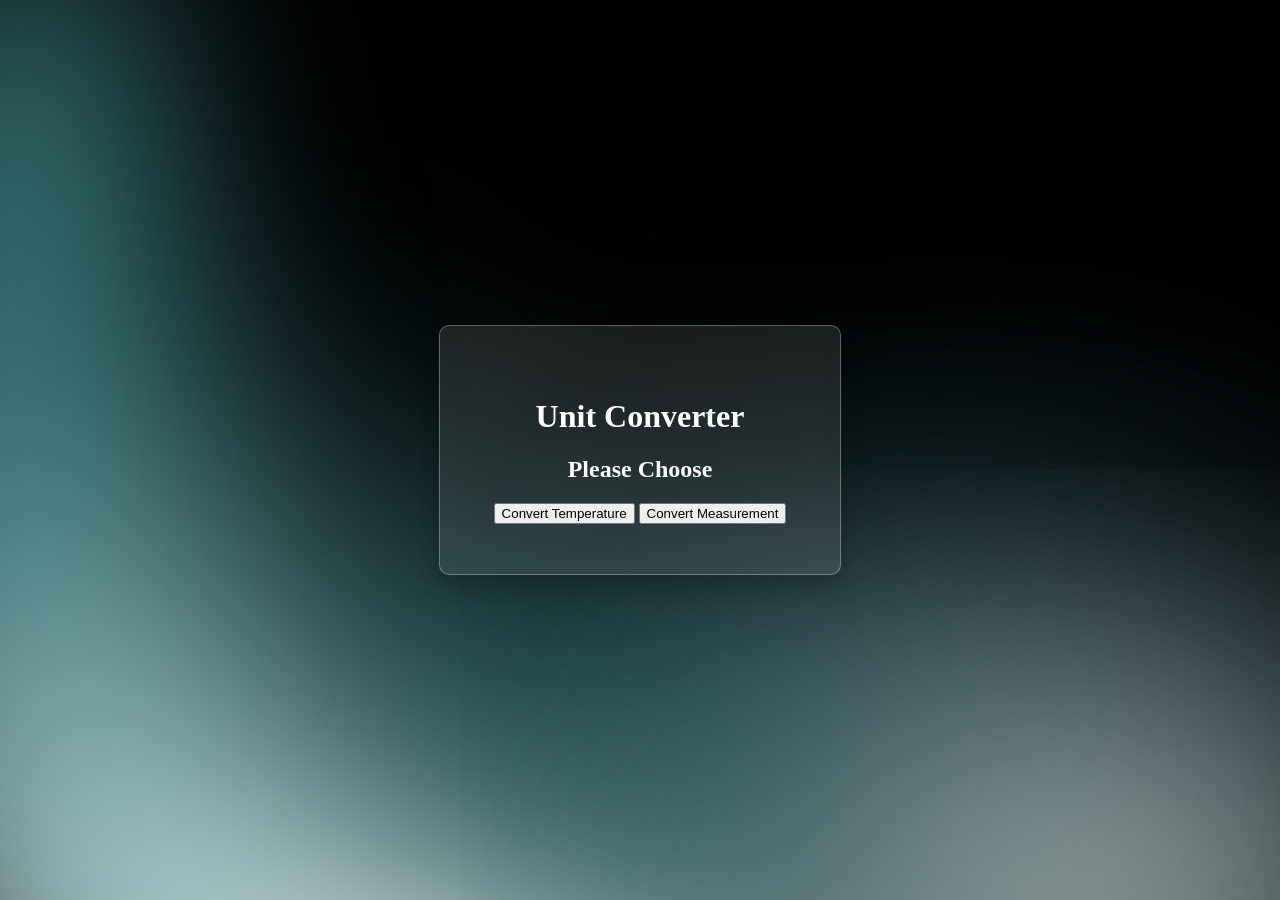
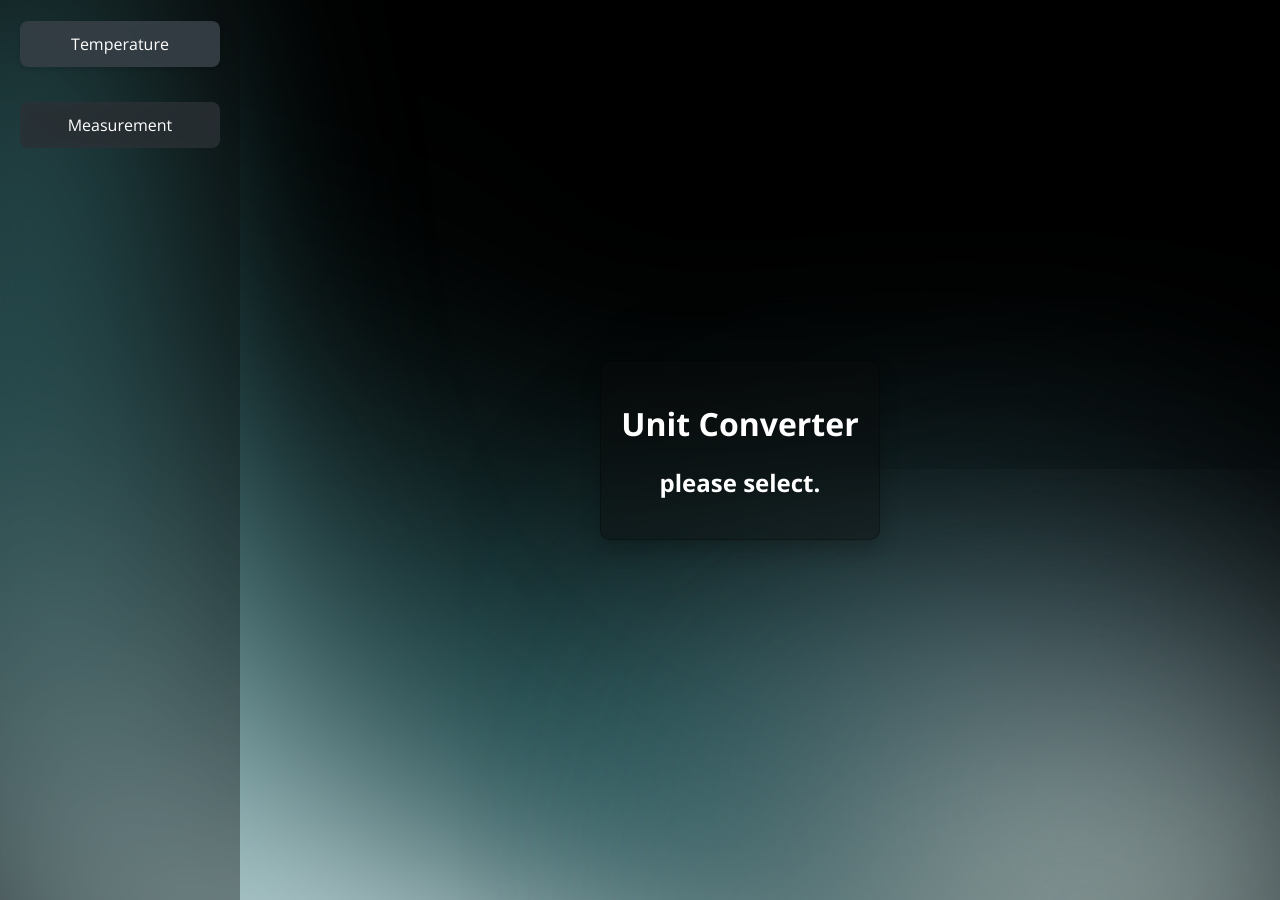
Before and after one commit to Owencasabuena/conversion, a Flask app: page / in a window 1280 px wide. Run offline with Flask 3, Linux system fonts and the light colour scheme.

Commit message:
designing

```diff
--- a/forms.py
+++ b/forms.py
@@ -3,8 +3,8 @@ from wtforms import DecimalField, FloatField, SelectField, SubmitField
 from wtforms.validators import DataRequired
 
 class conversionForm(FlaskForm):
-    convert_temperature = SubmitField("Convert Temperature")
-    convert_measurement = SubmitField("Convert Measurement")
+    convert_temperature = SubmitField("Temperature")
+    convert_measurement = SubmitField("Measurement")
 
 class measurementForm(FlaskForm):
     value = DecimalField('Enter Value', validators=[DataRequired()])
--- a/static/css/style.css
+++ b/static/css/style.css
@@ -1,29 +1,81 @@
 html, body {
   height: 100%;
   margin: 0;
-    display: grid;
-    place-items: center;
-
+  overflow: hidden;
 }
 
-  .lagay-laman {
-    background-color: rgba(255, 255, 255, 0.1); /* 10% opacity white */
-    border: 1px solid rgba(255, 255, 255, 0.3);
+.container {
+  display: flex;
+  min-height: 100vh;
+}
+
+.sidebar {
+  width: 200px;
+  background-color: rgba(11, 11, 11, 0.373);
+  backdrop-filter: blur(10px);
+  padding: 20px;
+  height: 100vh;
+  position: fixed;
+}
+
+.main-content {
+  flex: 1;
+  display: flex;
+  justify-content: center;
+  align-items: center;
+  margin-left: 200px;
+  min-height: 100vh;
+}
+
+.startpage {
+  color: white;
+  width: fit-content;
+  background-color: rgba(11, 11, 11, 0.373);
+  border: 1px solid rgba(0, 0, 0, 0.3);
   backdrop-filter: blur(10px);
   border-radius: 10px;
   padding: 20px;
   box-shadow: 0px 10px 20px rgba(0, 0, 0, 0.2);
+  font-family: 'Open Sans', sans-serif;
+  text-align: center;
 }
 
 
-  .content {
+.buttons {
+  display: flex;
+  flex-direction: column;
+  gap: 15px;
+}
+
+.tempbutton input[type="submit"]:not(.tempConvertButton),
+form input[type="submit"]:not(.tempConvertButton) {
+
+  width: 100%;
+  padding: 12px 20px;
+  background-color: rgba(44, 51, 56, 0.8);
   color: white;
-    text-align: center;
-    padding: 30px;
-    min-width: 300px;
-    max-width: 500px;
-    z-index: 1;
+  border: none;
+  border-radius: 8px;
+  cursor: pointer;
+  font-family: 'Open Sans', sans-serif;
+  font-size: 16px;
+  backdrop-filter: blur(5px);
+  transition: all 0.3s ease;
 }
+
+.tempbutton input[type="submit"]:not(.tempConvertButton),
+form input[type="submit"]:not(.tempConvertButton):hover {
+    background-color: rgba(55, 65, 71, 0.9);
+    transform: translateY(-2px);
+    box-shadow: 0 4px 8px rgba(0, 0, 0, 0.2);
+  }
+
+.tempbutton input[type="submit"]:not(.tempConvertButton),
+form input[type="submit"]:not(.tempConvertButton):active {
+    transform: translateY(1px);
+    box-shadow: 0 2px 4px rgba(0, 0, 0, 0.1);
+  }
+
 
 .background-container {
   position: fixed;
@@ -37,6 +89,8 @@ html, body {
   background-position: center;
   animation: background-animation 20s infinite;
 }
+
+
 
   @keyframes background-animation {
     0% {
--- a/templates/base.html
+++ b/templates/base.html
@@ -3,17 +3,18 @@
 <head>
     <meta charset="UTF-8">
     <meta name="viewport" content="width=device-width, initial-scale=1.0">
+    <link rel="preconnect" href="https://fonts.googleapis.com">
+    <link rel="preconnect" href="https://fonts.gstatic.com" crossorigin>
+    <link href="https://fonts.googleapis.com/css2?family=Open+Sans:wght@400;700&display=swap" rel="stylesheet">
     {% block css %}
     {% endblock %}
     <title>Conversion</title>
 </head>
 <body>
     <div class="background-container"></div>
-    <div class="lagay-laman">
         <div class="content">
           {% block content %}
           {% endblock %}
-        </div>
       </div>
 </body>
 </html>
--- a/templates/index.html
+++ b/templates/index.html
@@ -1,23 +1,24 @@
 {% extends 'base.html' %}
-
 {% block css %}
     <link rel="stylesheet" href="{{ url_for('static', filename='css/style.css') }}">
 {% endblock %}
-
 {% block content %}
-
-
-    <div class="laman">
-        <h1>Unit Converter</h1>
-
-
-        <h2> Please Choose </h2>
-
-
-        <form method="post" action="/">
-            {{ form.hidden_tag() }}
-            {{ form.convert_temperature() }}
-            {{ form.convert_measurement() }}
-        </form>
+    <div class="container">
+        <div class="sidebar">
+            <div class="buttons">
+                <form method="post" action="/">
+                    {{ form.hidden_tag() }}
+                    <div class="tempbutton">
+                    {{ form.convert_temperature(class_="tempbutton") }} </div><br><br>
+                    {{ form.convert_measurement() }}
+                </form>
+            </div>
+        </div>
+        <div class="main-content">
+            <div class="startpage">
+                <h1>Unit Converter</h1>
+                <h2>please select.</h2>
+            </div>
+        </div>
     </div>
 {% endblock %}
--- a/templates/temperature.html
+++ b/templates/temperature.html
@@ -20,7 +20,7 @@
         <label for="temp_to">To:</label>
         {{ form.temp_to() }}
 
-        {{ form.submit() }}
+        {{ form.submit(class_="tempConvertButton") }}
     </form>
 
     <br>
```
Also changed, not shown: templates/mass.html (added, +18 -0 lines), templates/time.html (added, +18 -0 lines), static/css/images/tempicon.svg (added). Lines whose indentation alone changed are shown as unchanged.
